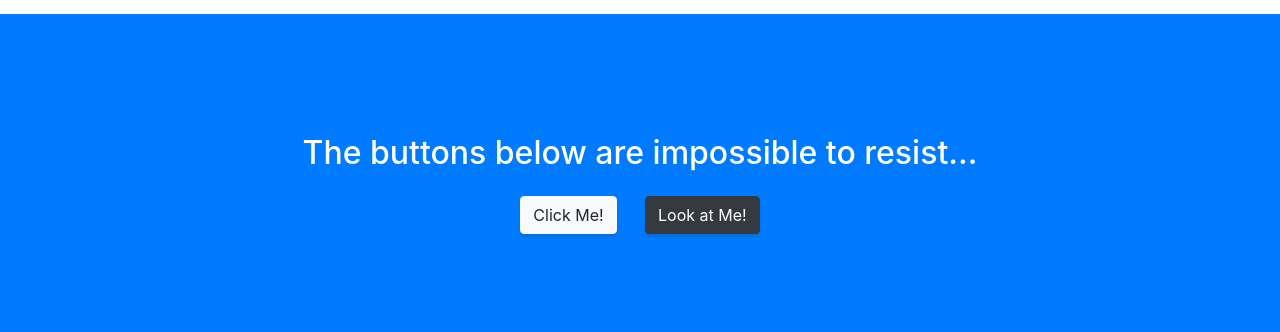
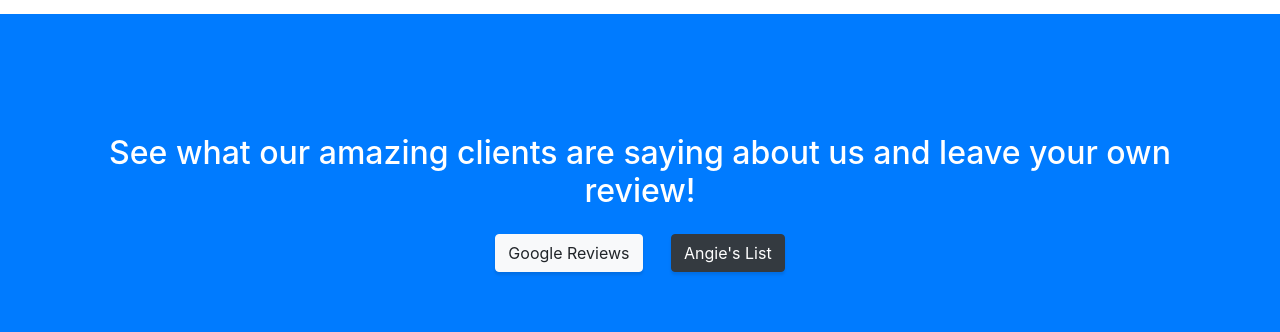
Before and after one commit to murffious/Deseret-Handyman-LLC, a website with bundled scripts: page index.html in a window 1280 px wide. Shown: the part 3660-3992 px from the top of the page. Built offline with nearby package versions, Linux system fonts and the light colour scheme; files whose address does not match are found by name.

Commit message:
added reviews section to buttons prep

```diff
--- a/index.html
+++ b/index.html
@@ -197,9 +197,9 @@
     <!-- Call to Action -->
     <section class="content-section bg-primary text-white">
       <div class="container text-center">
-        <h2 class="mb-4">The buttons below are impossible to resist...</h2>
-        <a href="#" class="btn btn-xl btn-light mr-4">Click Me!</a>
-        <a href="#" class="btn btn-xl btn-dark">Look at Me!</a>
+        <h2 class="mb-4">See what our amazing clients are saying about us and leave your own review!</h2>
+        <a href="#" class="btn btn-xl btn-light mr-4">Google Reviews</a>
+        <a href="#" class="btn btn-xl btn-dark">Angie's List</a>
       </div>
     </section>
 
```
